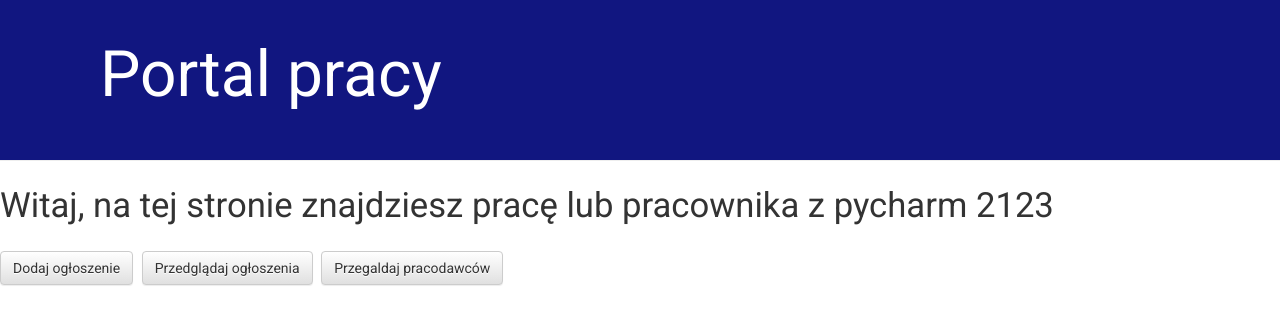
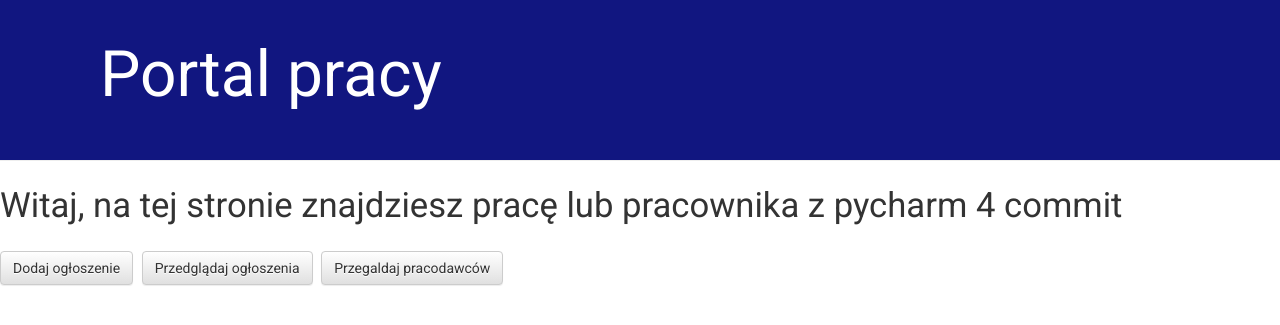
Before and after one commit to DawidPerkowskiGit/PortalPracyProjektSzkieletowe, a Django app: template mainapp/templates/home.html in a window 1280 px wide. Shown: the top 325 px of the page. Run offline with Django 3.2, Linux system fonts and the light colour scheme; the template is opened without the code that fills it, so the values that code supplies are empty; some libraries are stand-ins or nearby versions.

Commit message:
czwarty commit pycharm

```diff
--- a/mainapp/templates/home.html
+++ b/mainapp/templates/home.html
@@ -18,7 +18,7 @@
             {% block body_content %}
             <div class = "tekst_powitalny">
 
-                    </p>Witaj, na tej stronie znajdziesz pracę lub pracownika z pycharm 2123</p>
+                    </p>Witaj, na tej stronie znajdziesz pracę lub pracownika z pycharm 4 commit</p>
 
                     <div class = "Hyper Linki">
                         <a href="{% url 'dodaj_ogloszenie' %}" class="top-menu"><button type="add" class="add btn btn-default">Dodaj ogłoszenie</button></a>
```
